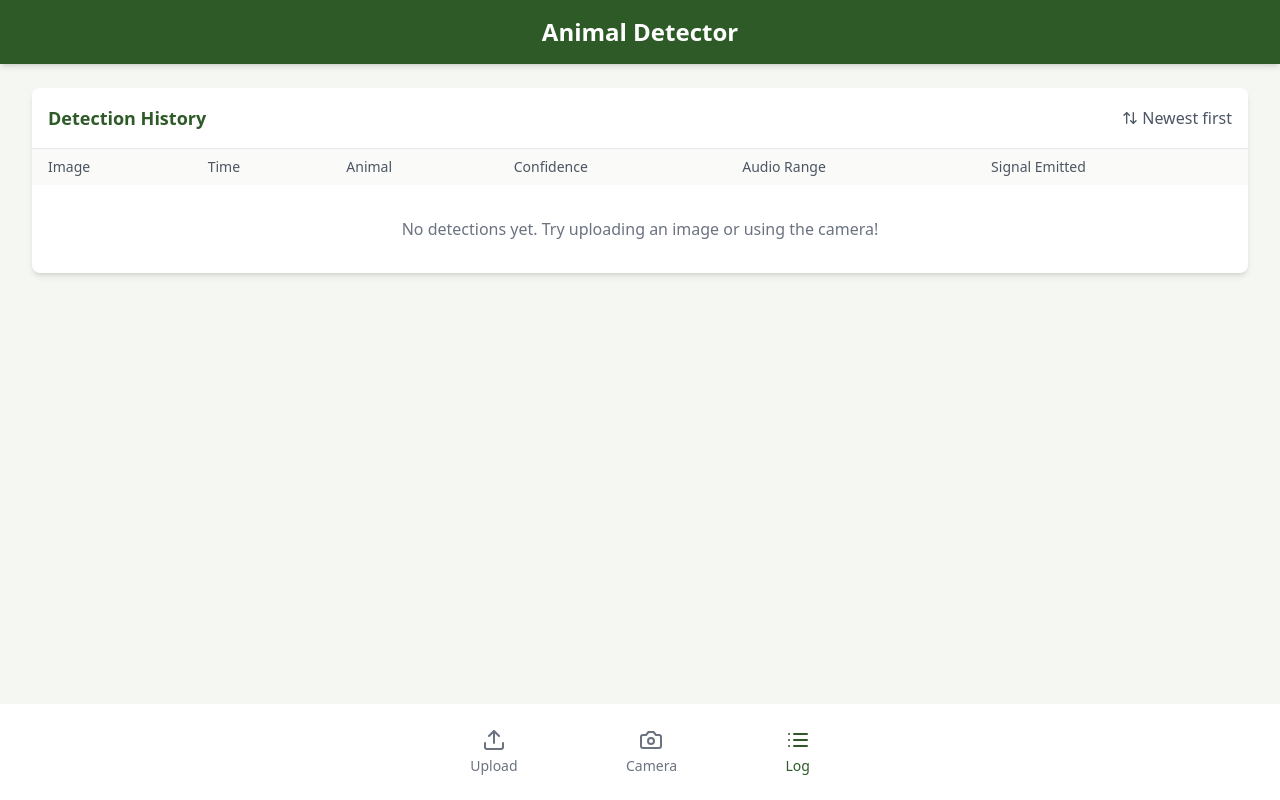
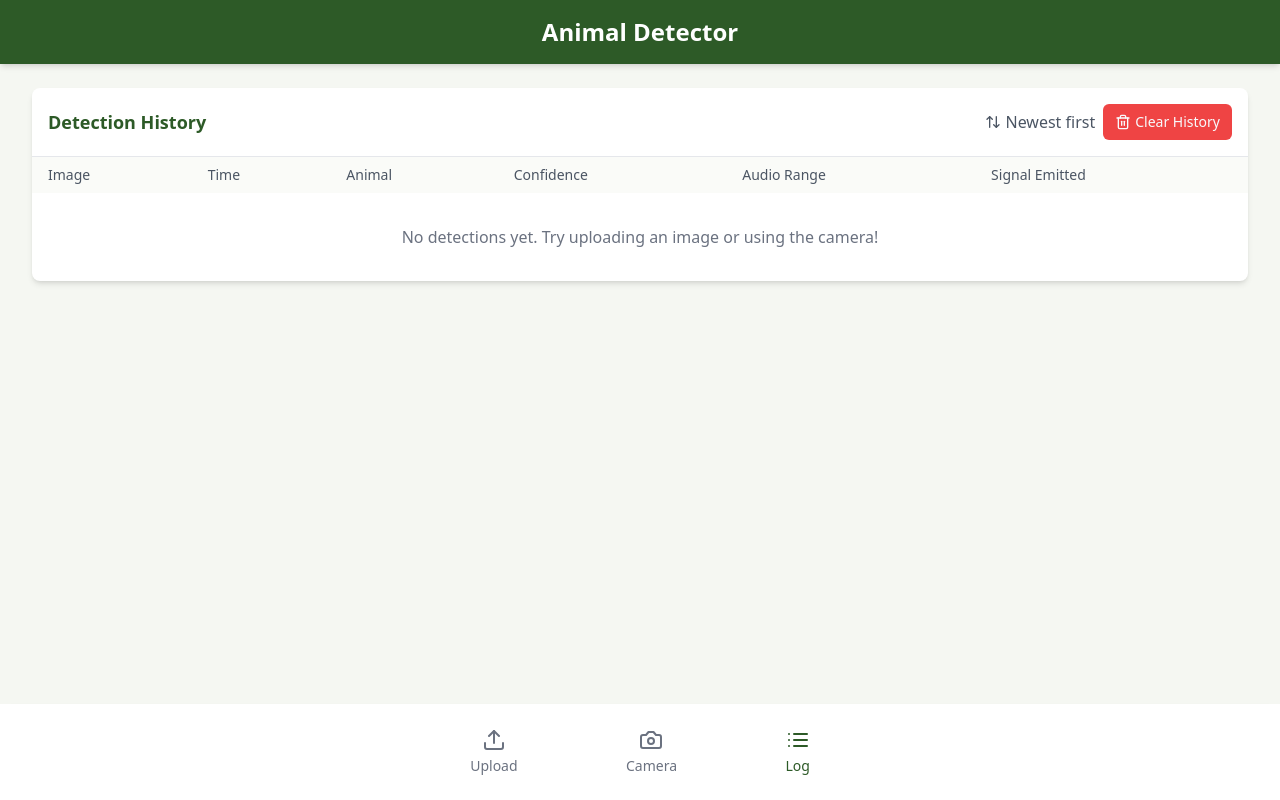
Before and after one commit to jayrosen-design/animal-detector, a React (Vite) app: page / in a window 1280 px wide. Both pictures are taken after a click on the button "Log". Built offline with nearby package versions, Linux system fonts and the light colour scheme.

Commit message:
Add clear log history button
Implemented a button to clear the session log history next to the Newest first filter in the SessionLog component. This allows users to clear their detection history easily.
[skip gpt_engineer]

```diff
--- a/src/components/SessionLog.tsx
+++ b/src/components/SessionLog.tsx
@@ -1,16 +1,20 @@
 import { useState } from 'react';
 import { Detection } from '@/utils/types';
-import { ArrowUpDown } from 'lucide-react';
+import { ArrowUpDown, Trash2 } from 'lucide-react';
 import { Dialog, DialogContent } from '@/components/ui/dialog';
 import { format } from 'date-fns';
+import { Button } from '@/components/ui/button';
+import { useToast } from '@/hooks/use-toast';
 
 interface SessionLogProps {
   detections: Detection[];
+  onClearHistory: () => void;
 }
 
-const SessionLog = ({ detections }: SessionLogProps) => {
+const SessionLog = ({ detections, onClearHistory }: SessionLogProps) => {
   const [sortOrder, setSortOrder] = useState<'asc' | 'desc'>('desc');
   const [selectedImage, setSelectedImage] = useState<string | null>(null);
+  const { toast } = useToast();
 
   const sortedDetections = [...detections].sort((a, b) => {
     const comparison = a.timestamp.getTime() - b.timestamp.getTime();
@@ -31,11 +35,20 @@ const SessionLog = ({ detections }: SessionLogProps) => {
     setSortOrder(sortOrder === 'asc' ? 'desc' : 'asc');
   };
 
+  const handleClearHistory = () => {
+    onClearHistory();
+    toast({
+      title: "History cleared",
+      description: "Detection history has been cleared successfully.",
+    });
+  };
+
   return (
     <div className="w-full px-4">
       <div className="bg-white rounded-lg shadow-md overflow-hidden">
         <div className="p-4 border-b border-gray-200 flex justify-between items-center">
           <h2 className="text-lg font-semibold text-primary">Detection History</h2>
+          <div className="flex gap-2">
             <button
               onClick={toggleSort}
               className="flex items-center text-gray-600 hover:text-primary transition-colors"
@@ -43,6 +56,16 @@ const SessionLog = ({ detections }: SessionLogProps) => {
               <ArrowUpDown className="w-4 h-4 mr-1" />
               {sortOrder === 'asc' ? 'Oldest first' : 'Newest first'}
             </button>
+            <Button
+              variant="destructive"
+              size="sm"
+              onClick={handleClearHistory}
+              className="flex items-center gap-1"
+            >
+              <Trash2 className="w-4 h-4" />
+              Clear History
+            </Button>
+          </div>
         </div>
 
         <div className="overflow-x-auto">
--- a/src/pages/Index.tsx
+++ b/src/pages/Index.tsx
@@ -13,6 +13,10 @@ const Index = () => {
     setDetections(prev => [...prev, detection]);
   };
 
+  const handleClearHistory = () => {
+    setDetections([]);
+  };
+
   return (
     <div className="min-h-screen bg-sage pb-20">
       <header className="bg-primary text-white p-4 shadow-md">
@@ -22,7 +26,7 @@ const Index = () => {
       <main className="container mx-auto px-4 py-6">
         {activeTab === 'upload' && <Upload onDetection={handleDetection} />}
         {activeTab === 'camera' && <Camera onDetection={handleDetection} />}
-        {activeTab === 'log' && <SessionLog detections={detections} />}
+        {activeTab === 'log' && <SessionLog detections={detections} onClearHistory={handleClearHistory} />}
       </main>
 
       <Navigation activeTab={activeTab} onTabChange={setActiveTab} />
```
Lines whose indentation alone changed are shown as unchanged.
